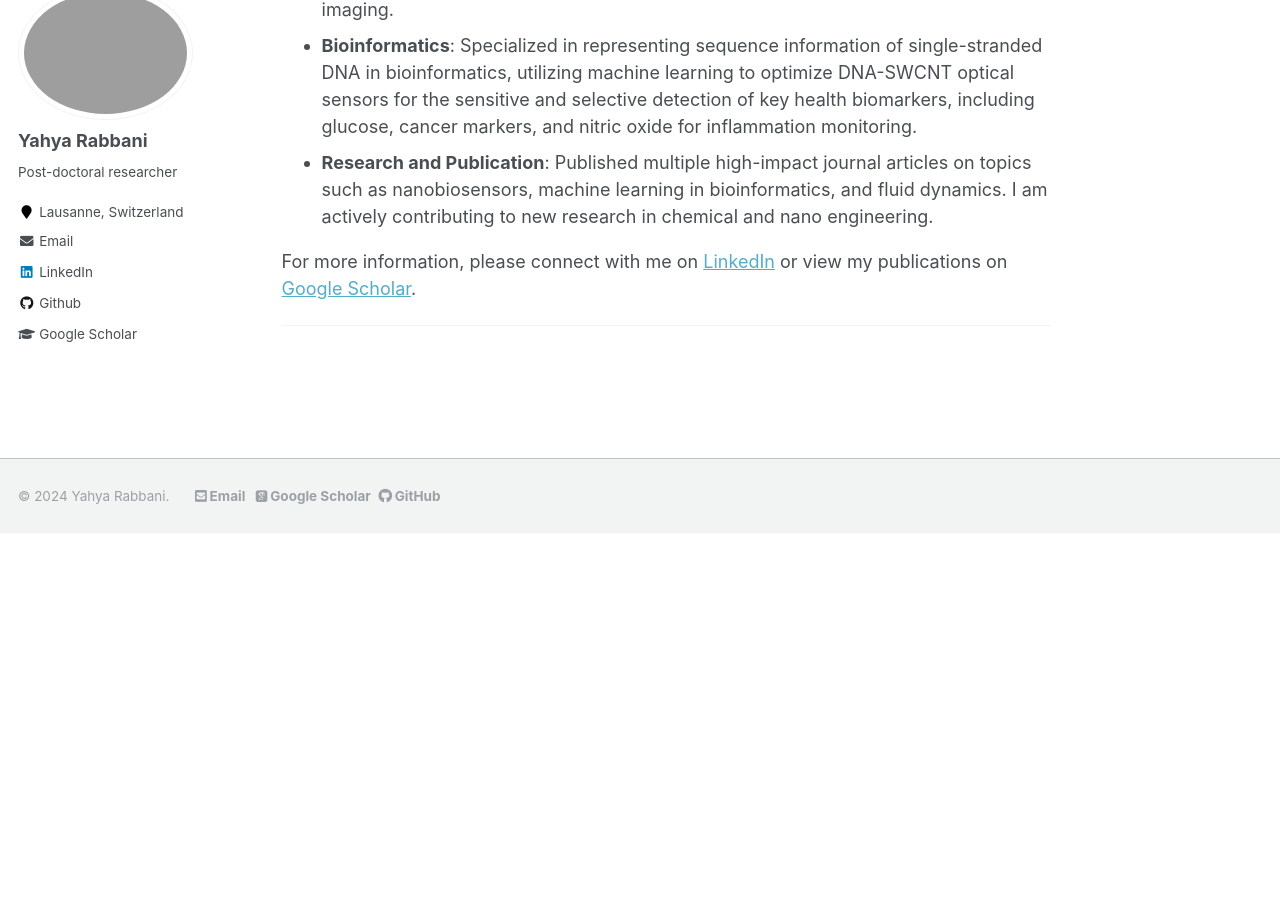
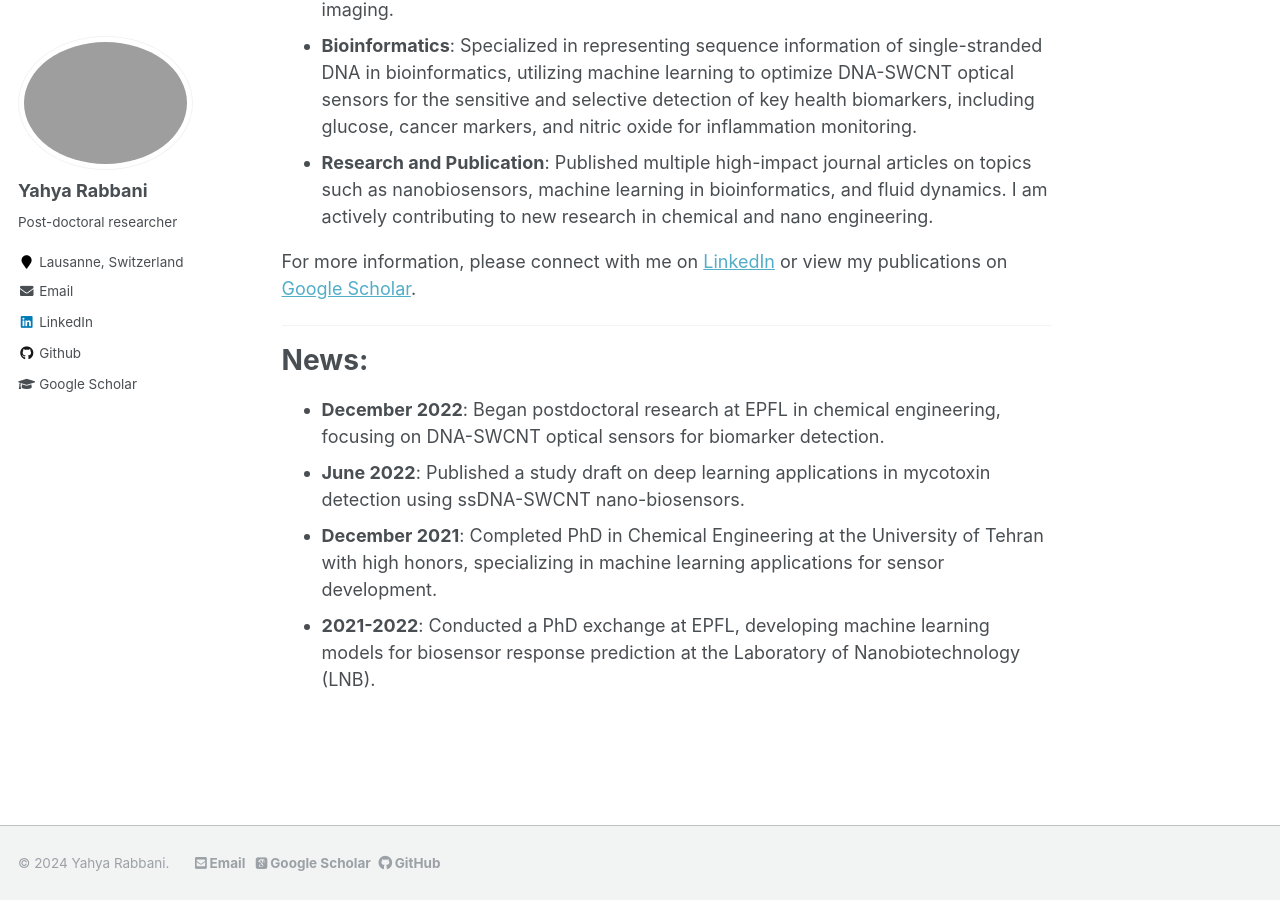
Before and after one commit to YahyaRabbani20/YahyaRabbani, a Jekyll site: the page built from _pages/about.md, in a window 1280 px wide and 900 px high, scrolled down 544 px. Built offline with Jekyll 4.4.1, drawn with Linux system fonts in a browser that asks for light colours; some web fonts are replaced; before the commit the page ends 1077 px from its top, so only the background shows below that.

Commit message:
about.md

```diff
--- a/_pages/about.md
+++ b/_pages/about.md
@@ -20,3 +20,9 @@ My expertise spans:
 For more information, please connect with me on [LinkedIn](https://www.linkedin.com/in/yahyarabbani/) or view my publications on [Google Scholar](https://scholar.google.co.in/citations?user=gk2vj4YAAAAJ&hl=en).
 
 ---
+# News:
+
+* **December 2022**: Began postdoctoral research at EPFL in chemical engineering, focusing on DNA-SWCNT optical sensors for biomarker detection.
+* **June 2022**: Published a study draft on deep learning applications in mycotoxin detection using ssDNA-SWCNT nano-biosensors.
+* **December 2021**: Completed PhD in Chemical Engineering at the University of Tehran with high honors, specializing in machine learning applications for sensor development.
+* **2021-2022**: Conducted a PhD exchange at EPFL, developing machine learning models for biosensor response prediction at the Laboratory of Nanobiotechnology (LNB).
```
